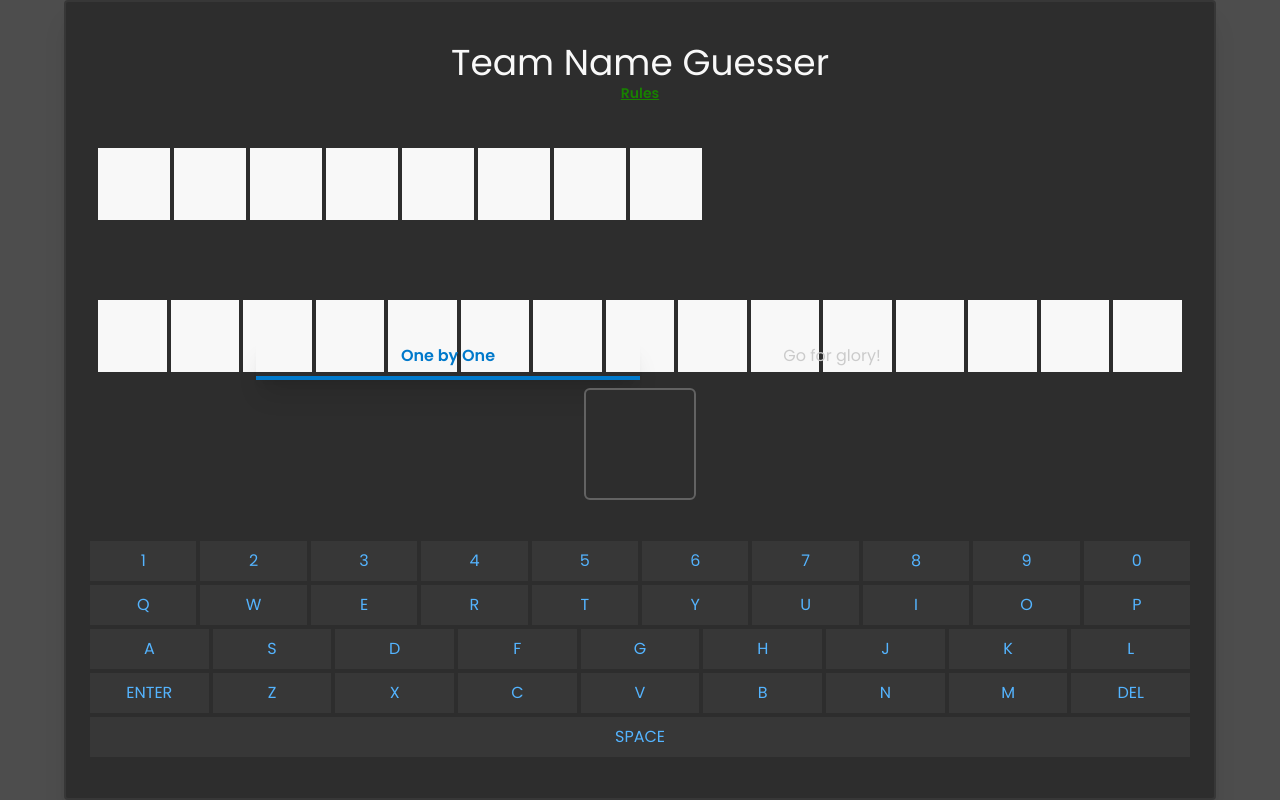
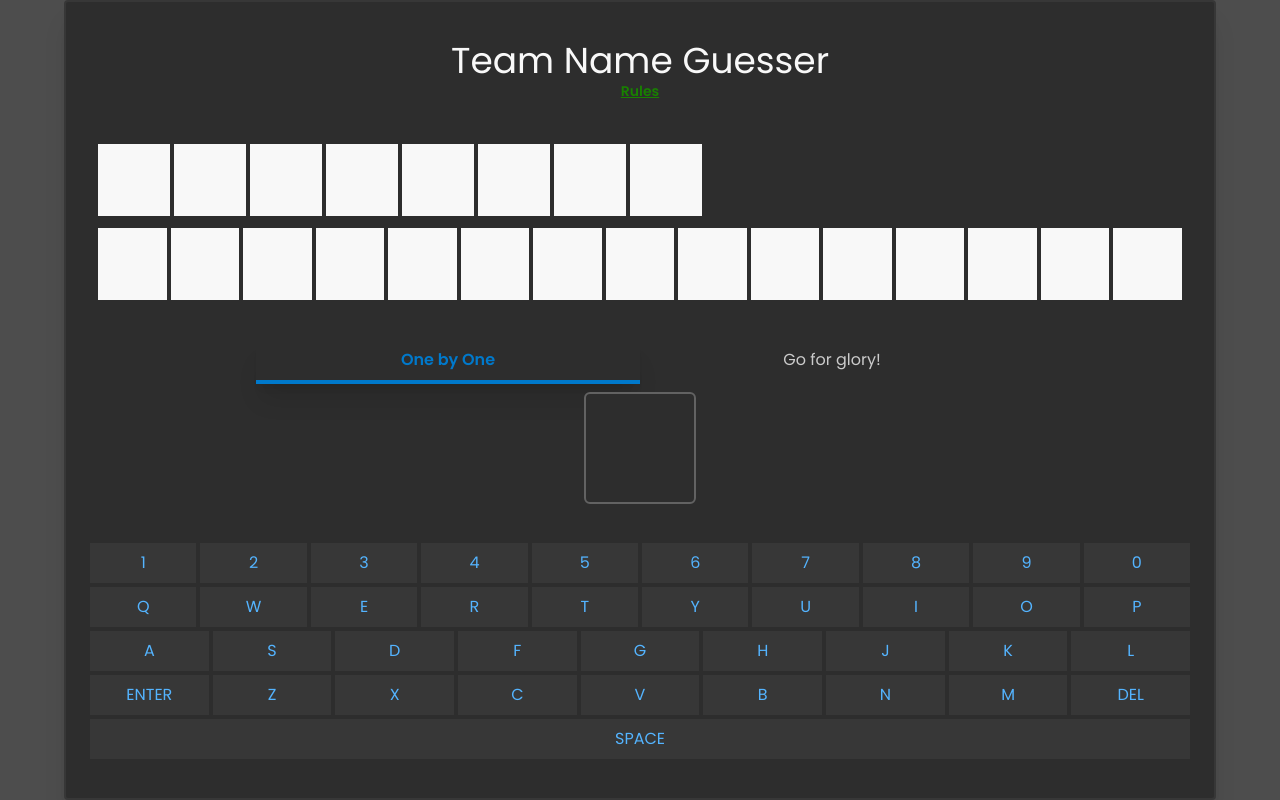
Before and after one commit to bibhashdash/team-guesser, a Next.js app: page / in a window 1280 px wide. Built offline with nearby package versions, Linux system fonts and the light colour scheme.

Commit message:
adding gap to decks

```diff
--- a/src/components/WhiteSquaresContainer.tsx
+++ b/src/components/WhiteSquaresContainer.tsx
@@ -37,7 +37,7 @@ export const WhiteSquaresContainer = ({matcherText, userSubmissionArray, gameSta
 
   const arrayOfDecksOfWhiteSquares = matcherText.split(' ');
   return (
-    <div id="white-squares-container" className="w-full h-full px-2">
+    <div id="white-squares-container" className="w-full h-full px-2 flex flex-col gap-2">
       {
         arrayOfDecksOfWhiteSquares.map((word, index) =>
           <WordStorageBox squareSize={squareSize} gameState={gameState} matcherWord={word} userSubmissionArray={userSubmissionArray} />
--- a/src/components/WordStorageBox.tsx
+++ b/src/components/WordStorageBox.tsx
@@ -10,7 +10,7 @@ export interface WordStorageBoxProps {
 
 export const WordStorageBox = ({matcherWord, userSubmissionArray, gameState, squareSize}: WordStorageBoxProps) => {
   return (
-    <div className="flex gap-1 w-full h-full justify-stretch items-stretch">
+    <div className="flex gap-1 w-full justify-stretch">
       {
         gameState === GameState.gameStarted ? (
           matcherWord.split('').map((item, index) =>
```
